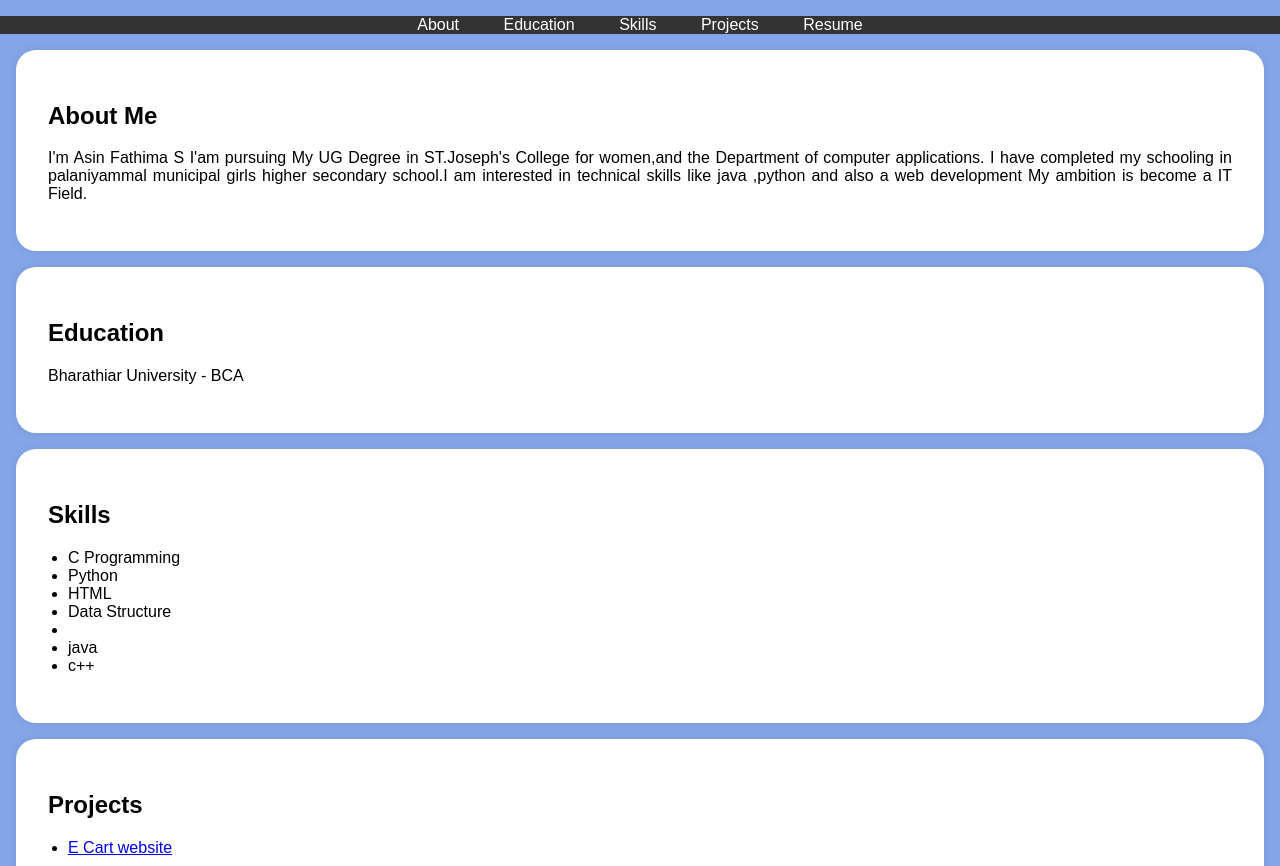
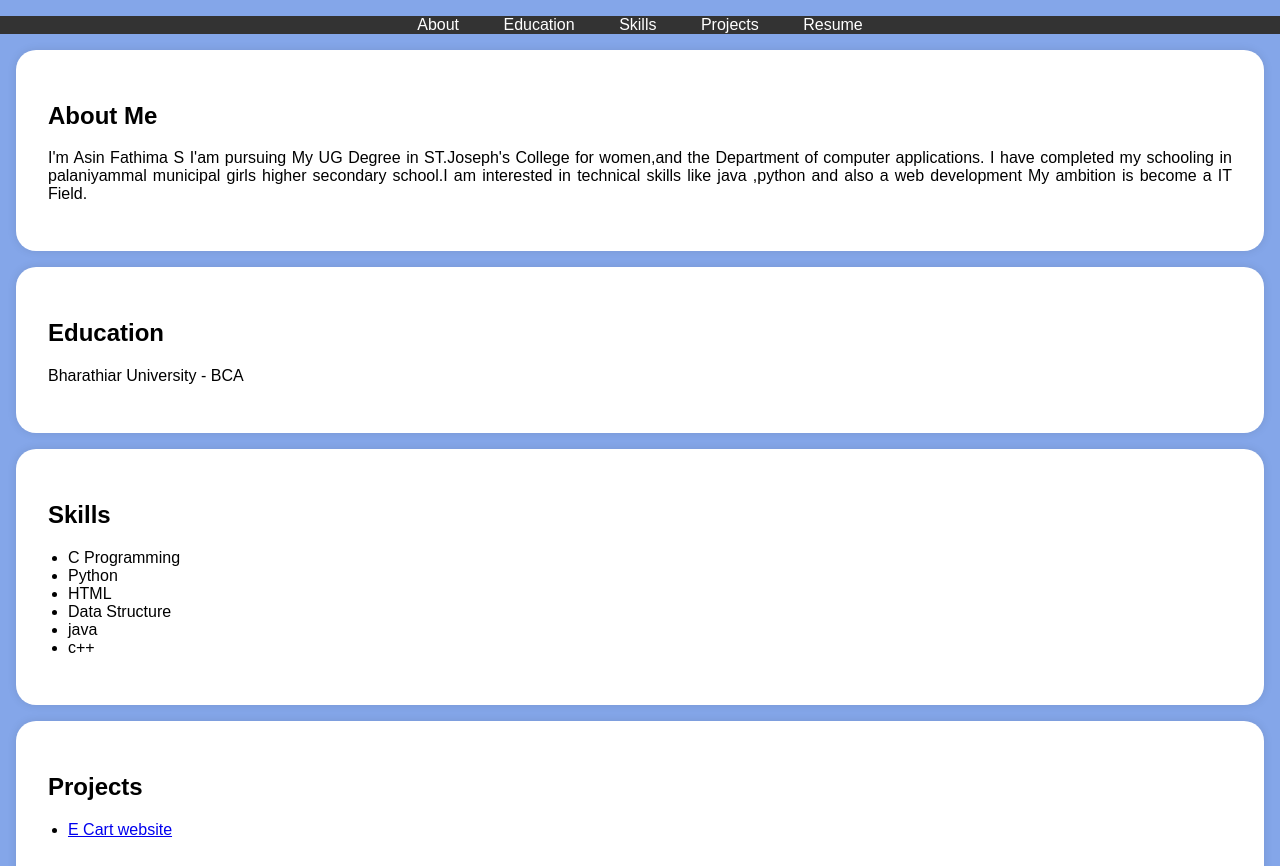
Before and after one commit to asin733/digital-portfolio, a plain HTML site: page index.html in a window 1280 px wide. Shown: the part 197-1063 px from the top of the page. Drawn offline with Linux system fonts and the light colour scheme.

Commit message:
index.html

```diff
--- a/index.html
+++ b/index.html
@@ -139,7 +139,7 @@
                 <li>C Programming</li>
                 <li>Python</li>
                 <li>HTML</li>
-                <li>Data Structure<li>
+                <li>Data Structure</li>
                 <li>java</li>
                 <li>c++</li>
             </ul>
```
